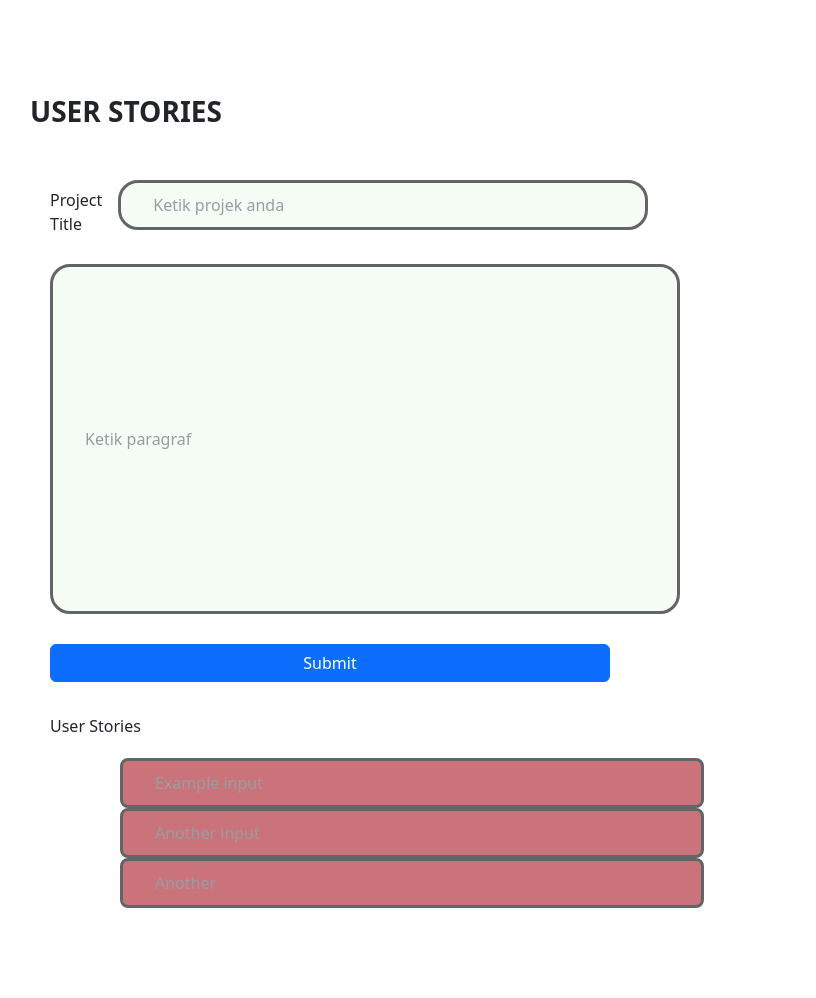
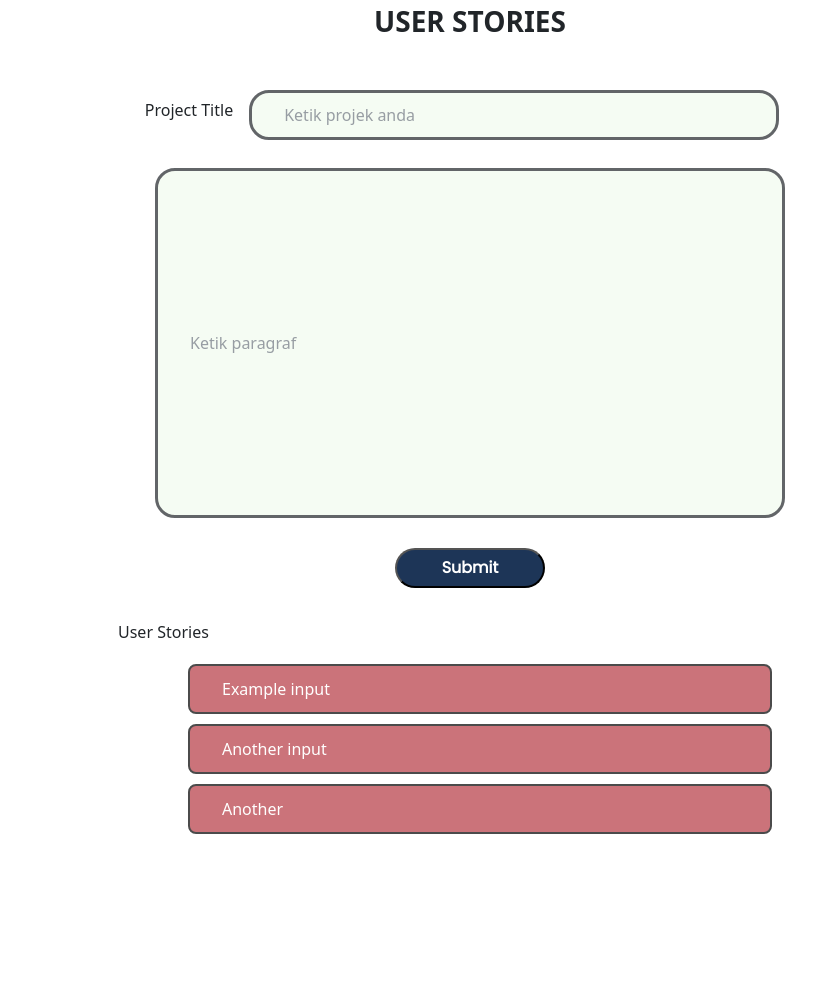
Before and after one commit to AgileRE-2023/USGenerator, a Django app: page /client/inputUserStory in a window 1280 px wide. Shown: the part 90-1088 px from the top of the page, without its empty margins (170-986 px from the left). After the commit the page ends 924 px from the top, so only its background shows below. Run offline with Django 4.2, Linux system fonts and the light colour scheme.

Commit message:
fix patch styling input us

```diff
--- a/usg/client/static/client/Input.css
+++ b/usg/client/static/client/Input.css
@@ -35,13 +35,13 @@ header a {
     text-decoration: none;
     color: white;
     margin-right: 2.25rem;
-    font-size: 25px;
+    font-size: 25px;
 }
 
 .Gui-user {
-    margin: 90px;
-    margin-left: 200px;
-    margin-right: 500px;
+    display: flex;
+    flex-direction: column;
+    align-items: center;
 }
 
 .Teks-judul {
@@ -50,9 +50,11 @@ header a {
 }
 
 .form {
-    margin-left: 20px;
+    display: flex;
+    flex-direction: column;
+    align-items: center;
+    width: 100%;
 }
-
 
 .form-inline {
     display: inline-flex;
@@ -68,6 +70,7 @@ header a {
 .form-paragraf {
     margin-top: 20px;
     margin-bottom: 30px;
+    position: relative;
 }
 
 #inputParagraf {
@@ -78,12 +81,19 @@ header a {
     height: 350px;
 }
 
-
-.btn {
-    align-items: flex-end;
+.btn-submit-button {
+    font-family: "Poppins";
+    background: #1D3557;
+    width: 150px;
+    height: 40px;
+    border-radius: 20px;
+    -webkit-border-radius: 20px;
+    -moz-border-radius: 20px;
+    -ms-border-radius: 20px;
+    -o-border-radius: 20px;
 }
 
-.sr-only   {
+.sr-only {
     padding-top: 8px;
 }
 
@@ -95,7 +105,14 @@ header a {
 
 #formUserStories {
     border: solid;
-    background: var(--B63942, #B63942);
+    background-color: #B63942;
+    border: 2px solid #000;
+    margin-bottom: 10px;
+    color: #fff;
+}
+
+#formUserStories::placeholder {
+    color: #fff;
 }
 
 .form-group2 {
@@ -104,5 +121,4 @@ header a {
 
 #formUserScenario {
     border: solid;
-    background: var(--B63942, #B63942);
 }
--- a/usg/client/templates/input-user/input.html
+++ b/usg/client/templates/input-user/input.html
@@ -21,8 +21,8 @@
               <div class="form-paragraf">
                 <input type="text" class="form-control" id="inputParagraf" placeholder="Ketik paragraf">
               </div>
-              <div class="d-grid gap-2 d-md-flex justify-content-end">
-                <button class="btn btn-primary" type="button">Submit</button>
+              <div class="submit-button">
+                <button class="btn-submit-button" type="button">Submit</button>
               </div>
               <form>
                 <div class="form-group">
--- a/usg/client/templates/signin-reg/signin.html
+++ b/usg/client/templates/signin-reg/signin.html
@@ -23,7 +23,7 @@
     </div>
 
     {% comment %}
-    <a href="#"
+    <a href="{% url 'client:regist' %}"
       ><label class="form-check-label mb-3"
         >Dont have an account yet? Register Here</label
       ></a
```
Also changed, not shown: usg/client/templates/signin-reg/regist.html (+5 -3 lines).
